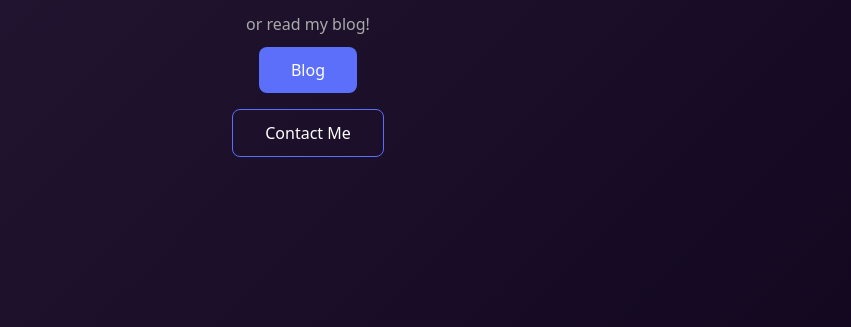
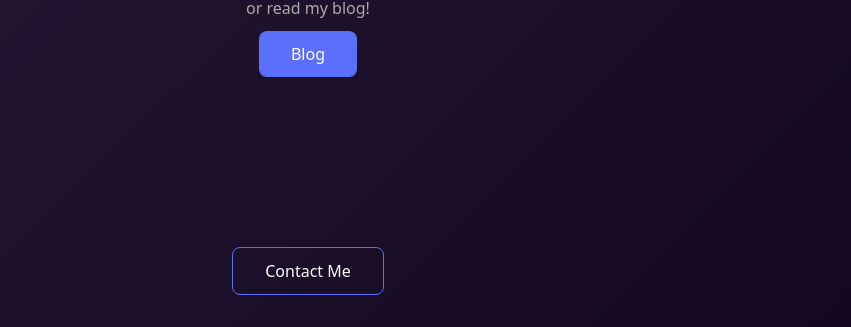
Before and after one commit to Strafespey/elephant-door-site, a plain HTML site: page index.html in a window 1280 px wide. Shown: the part 473-800 px from the top of the page, without its empty margins (332-1183 px from the left). Drawn offline with Linux system fonts and the light colour scheme.

Commit message:
align button

```diff
--- a/index.html
+++ b/index.html
@@ -11,12 +11,23 @@
       min-height: 100vh;
       display: flex;
       flex-direction: column;
-      align-items: center;
-      justify-content: center;
       background: linear-gradient(135deg, #2a1c3a 0%, #12071f 100%);
       color: #eee;
       padding: 2rem;
       text-align: center;
+    }
+    main {
+      flex: 1;
+      display: flex;
+      flex-direction: column;
+      align-items: center;
+      justify-content: center;
+    }
+    footer {
+      display: flex;
+      flex-direction: column;
+      align-items: center;
+      padding-top: 3rem;
     }
     h1 {
       font-size: clamp(1.75rem, 5vw, 2.5rem);
@@ -56,7 +67,6 @@
     }
     .contact-btn {
       display: inline-block;
-      margin-top: 1rem;
       padding: 0.75rem 2rem;
       background: transparent;
       color: #fff;
@@ -86,6 +96,7 @@
   </style>
 </head>
 <body>
+  <main>
     <h1>Elephant Door</h1>
     <p>Check out my game!</p>
     <div class="game-widget">
@@ -93,6 +104,8 @@
     </div>
     <p class="blog-link">or read my blog!</p>
     <a class="blog-btn" href="/blog">Blog</a>
+  </main>
+  <footer>
     <button class="contact-btn" type="button" onclick="
       this.style.display='none';
       document.getElementById('contact-email').hidden=false;
@@ -100,5 +113,6 @@
     <p id="contact-email" class="contact-email" hidden>
       <a href="mailto:strafespey@gmail.com">strafespey@gmail.com</a>
     </p>
+  </footer>
 </body>
 </html>
```
Lines whose indentation alone changed are shown as unchanged.
